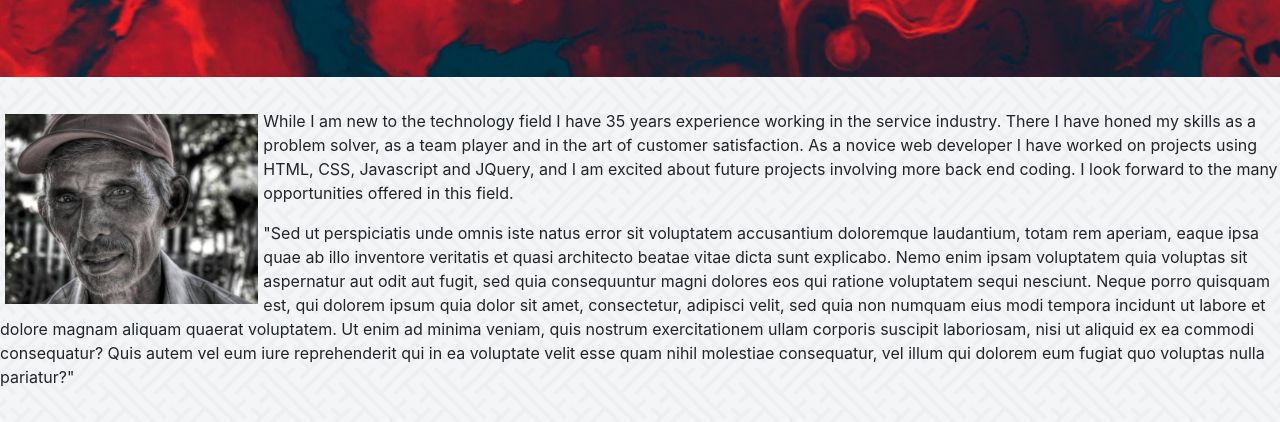
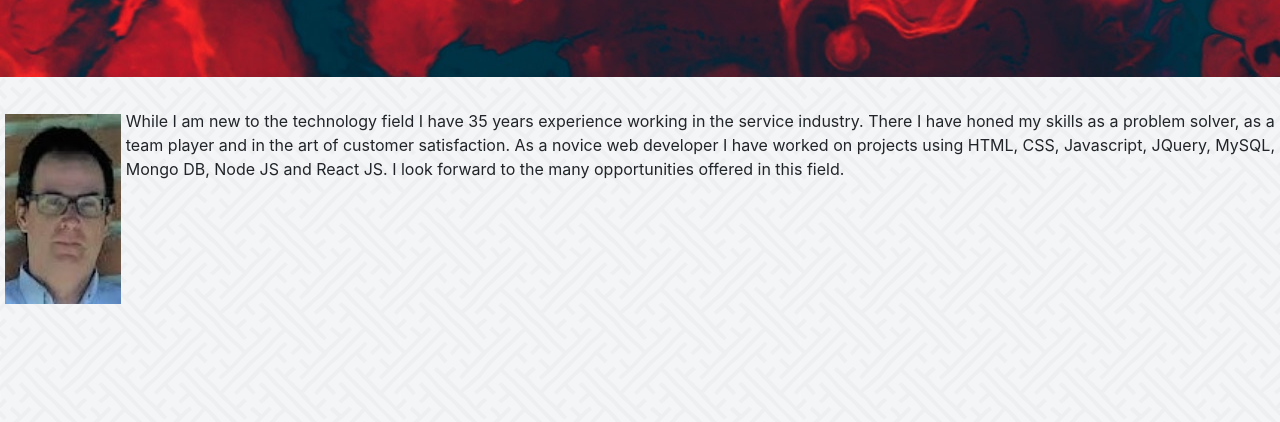
Before and after one commit to martucazpo/new-portfolio, a plain HTML site: page index.html in a window 1280 px wide. Shown: the part 228-650 px from the top of the page. Drawn offline with nearby package versions, Linux system fonts and the light colour scheme.

Commit message:
updated correct file

```diff
--- a/index.html
+++ b/index.html
@@ -37,27 +37,16 @@
     <div class="row">
         <div class="col-md-12">
 
-            <img src="assets/images/people-q-c-640-480-3.jpg" style="width:auto;height:200px;padding:5px;"
+            <img src="assets/images/headshot.jpg" style="width:auto;height:200px;padding:5px;"
                 class="float-left">
             <p>
                 While I am new to the technology field I have 35 years experience working in the service industry. There
                 I have honed my skills as a problem solver, as a team player and in the art of customer satisfaction. As
-                a novice web developer I have worked on projects using HTML, CSS, Javascript and JQuery, and I am
-                excited about future projects involving more back end coding. I look forward to the many opportunities
-                offered in this field.
+                a novice web developer I have worked on projects using HTML, CSS, Javascript, JQuery, MySQL, Mongo DB, Node JS and React JS.
+                I look forward to the many opportunities offered in this field.
 
             </p>
-            <p>
-                "Sed ut perspiciatis unde omnis iste natus error sit voluptatem accusantium doloremque laudantium, totam
-                rem aperiam, eaque ipsa quae ab illo inventore veritatis et quasi architecto beatae vitae dicta sunt
-                explicabo. Nemo enim ipsam voluptatem quia voluptas sit aspernatur aut odit aut fugit, sed quia
-                consequuntur magni dolores eos qui ratione voluptatem sequi nesciunt. Neque porro quisquam est, qui
-                dolorem ipsum quia dolor sit amet, consectetur, adipisci velit, sed quia non numquam eius modi tempora
-                incidunt ut labore et dolore magnam aliquam quaerat voluptatem. Ut enim ad minima veniam, quis nostrum
-                exercitationem ullam corporis suscipit laboriosam, nisi ut aliquid ex ea commodi consequatur? Quis autem
-                vel eum iure reprehenderit qui in ea voluptate velit esse quam nihil molestiae consequatur, vel illum
-                qui dolorem eum fugiat quo voluptas nulla pariatur?"
-            </p>
+
 
         </div>
     </div>
```
